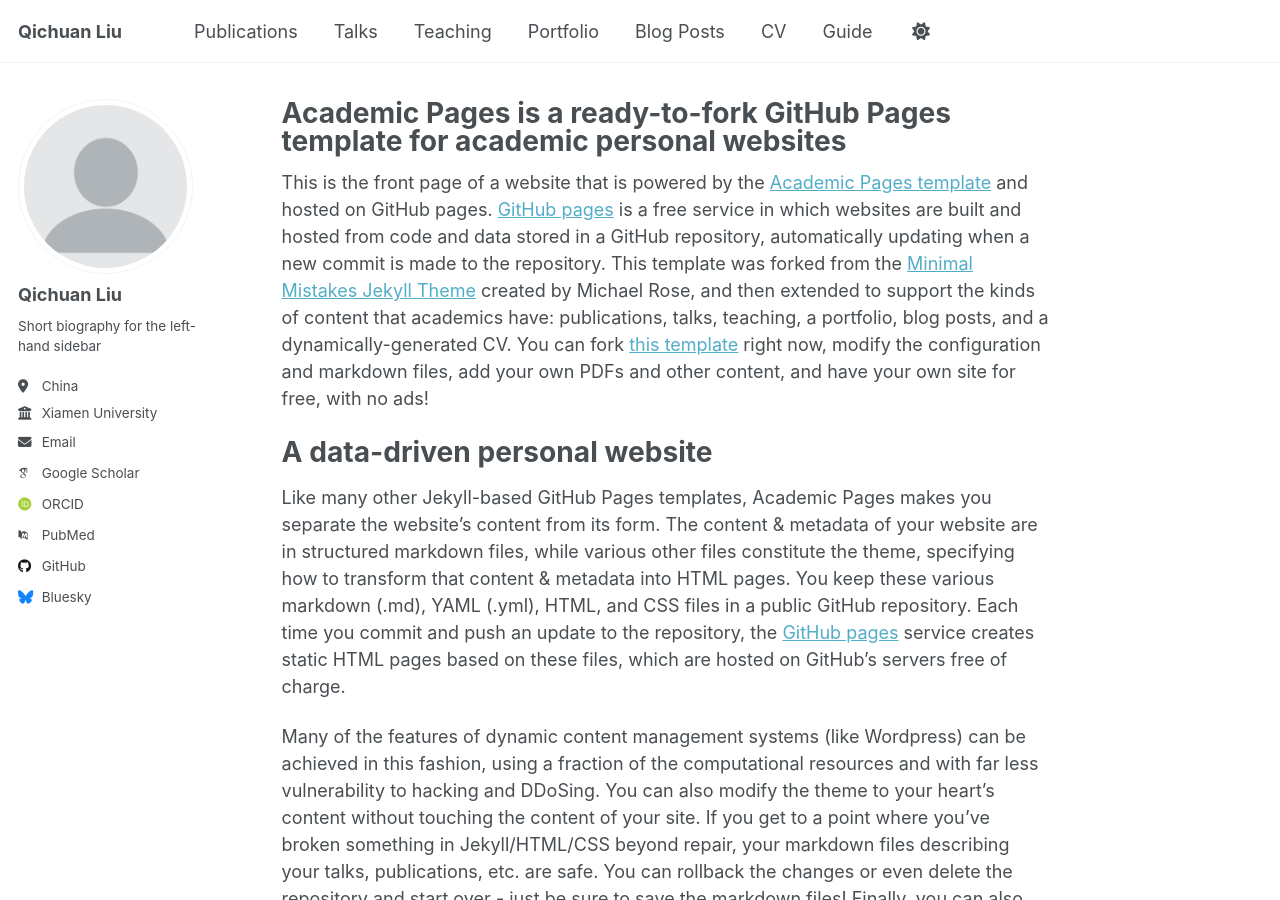
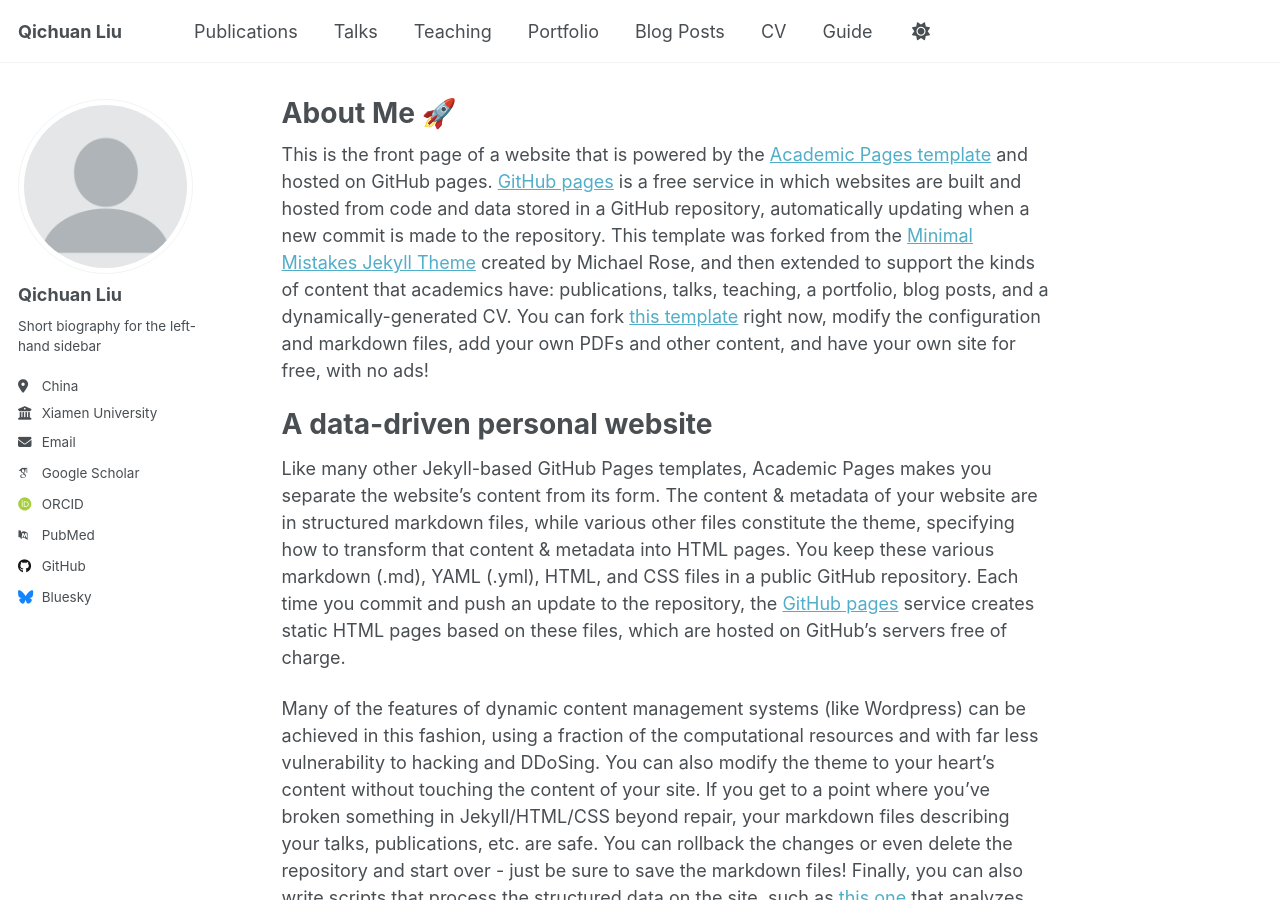
Before and after one commit to qcliu2001/qcliu2001.github.io, a Jekyll site: the page built from _pages/about.md, in a window 1280 px wide and 900 px high. Built offline with Jekyll 4.4.1, drawn with Linux system fonts in a browser that asks for light colours; some web fonts are replaced.

Commit message:
0527 update

```diff
--- a/_config.yml
+++ b/_config.yml
@@ -13,7 +13,7 @@
 title_separator          : "-"
 name                     : &name "Your Name"
 description              : &description "personal description"
-url                      : https://academicpages.github.io # the base hostname & protocol for your site e.g. "https://[your GitHub username].github.io" or if you already have some other page hosted on Github then use "https://[your GitHub username].github.io/[Your Repo Name]"
+url                      : https://qcliu2001.github.io # the base hostname & protocol for your site e.g. "https://[your GitHub username].github.io" or if you already have some other page hosted on Github then use "https://[your GitHub username].github.io/[Your Repo Name]"
 baseurl                  : "" # the subpath of your site, e.g. "/blog"
 repository               : "qcliu2001/qcliu2001.github.io"
 
--- a/_pages/about.md
+++ b/_pages/about.md
@@ -1,6 +1,6 @@
 ---
 permalink: /
-title: "Academic Pages is a ready-to-fork GitHub Pages template for academic personal websites"
+title: "About Me 🚀"
 author_profile: true
 redirect_from:
   - /about/
```
